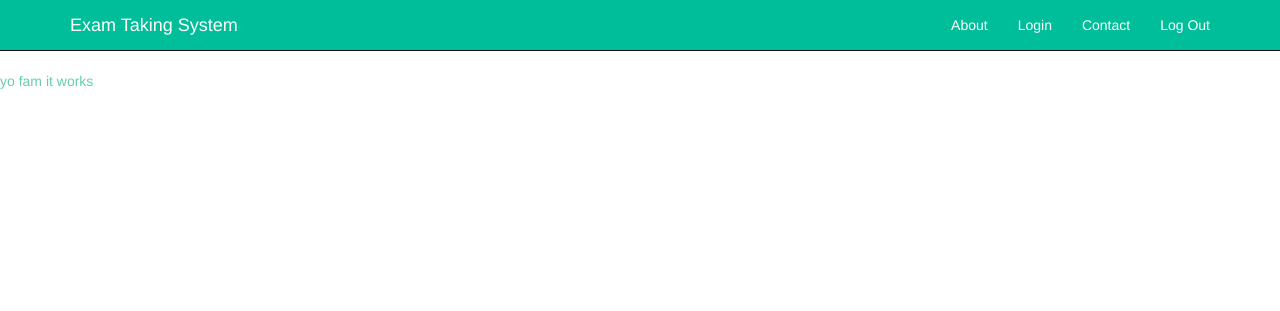
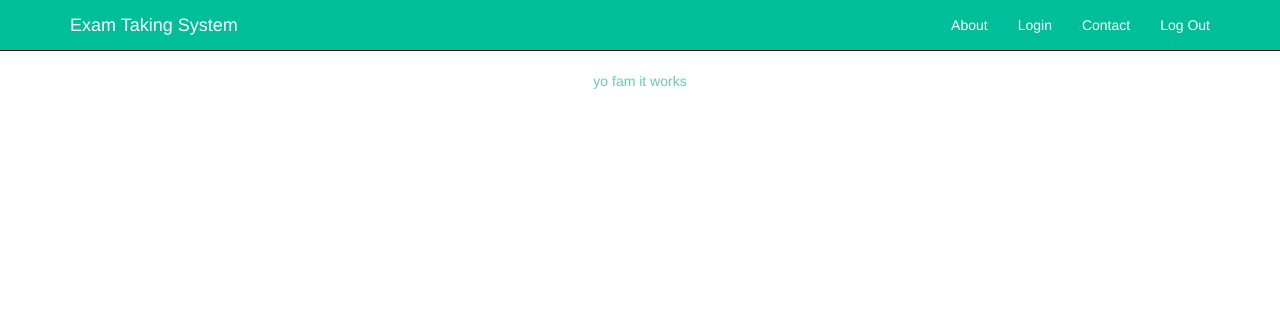
Before and after one commit to FoamCactus/DBProject, a Django app: page / in a window 1280 px wide. Shown: the top 311 px of the page. Run offline with Django 3.2, Linux system fonts and the light colour scheme; some libraries are stand-ins or nearby versions.

Commit message:
centered shit a bit better, bootstrap is hard

```diff
--- a/templates/base.html
+++ b/templates/base.html
@@ -17,9 +17,22 @@
 </head>
 <body>
  {%  include "_topbar.html" %}
-{% block content %}
+ <div class="container">
+     <div class="row">
+        <div class="col-sm-4"></div>
+         <div class="col-sm-4">
+         <div class="text-center">
+             {% block content %}
+             {% endblock %}
+         </div>
+         </div>
+        <div class="col-sm-4"></div>
+     </div>
 
-{% endblock %}
+
+
+ </div>
+
 
 <script src="https://maxcdn.bootstrapcdn.com/bootstrap/3.3.7/js/bootstrap.min.js" integrity="sha384-Tc5IQib027qvyjSMfHjOMaLkfuWVxZxUPnCJA7l2mCWNIpG9mGCD8wGNIcPD7Txa" crossorigin="anonymous"></script>
     <script>
```
